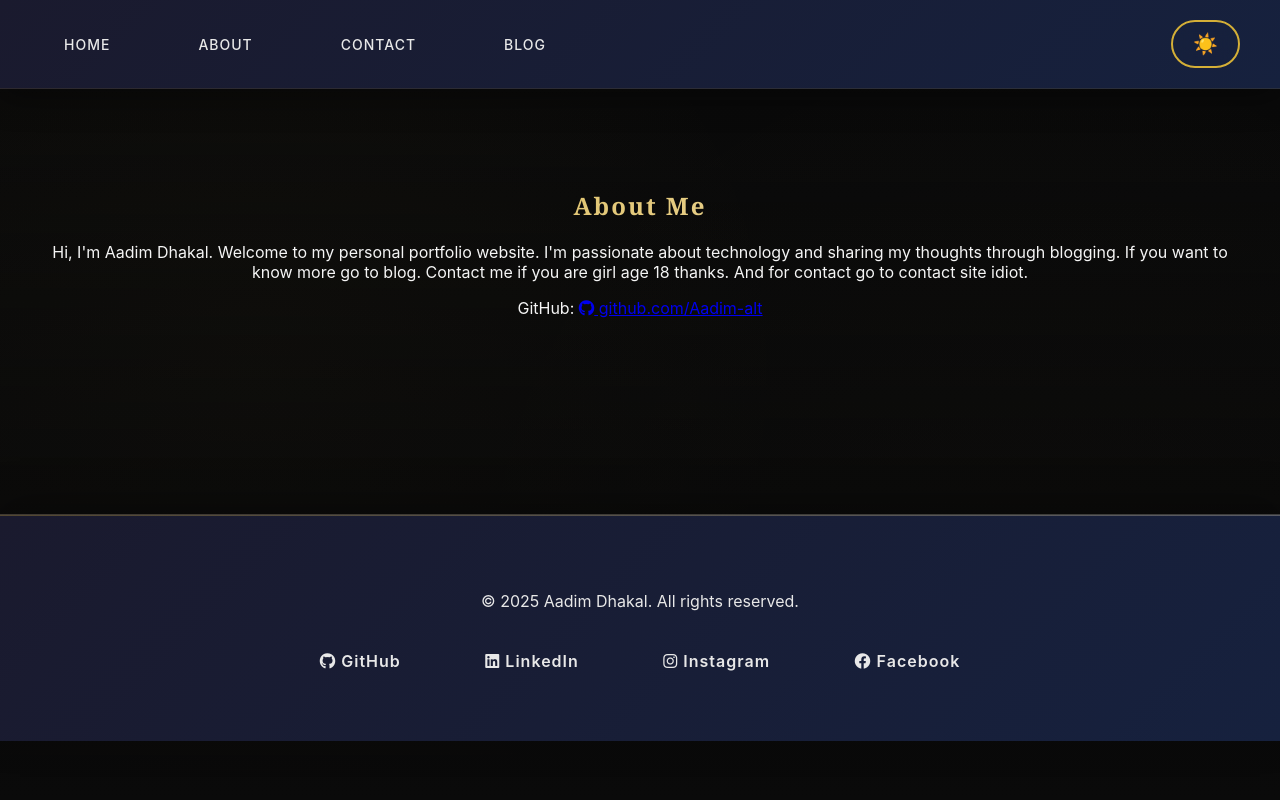
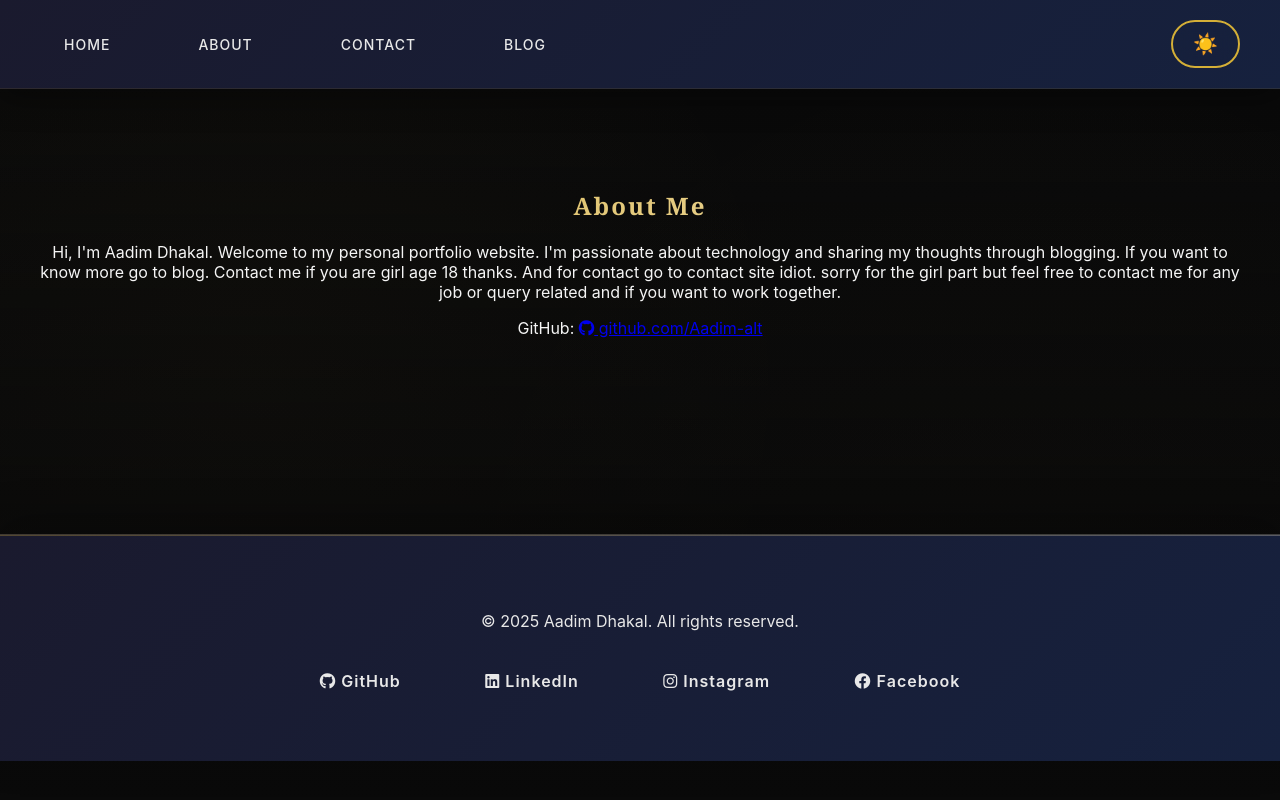
Before and after one commit to Aadim-alt/web, a plain HTML site: page about.html in a window 1280 px wide. Drawn offline with Linux system fonts and the light colour scheme.

Commit message:
Update contact message in about.html
Revised contact message to be more inclusive and professional.

```diff
--- a/about.html
+++ b/about.html
@@ -26,7 +26,7 @@
 <section>
     <h2>About Me</h2>
     <p>Hi, I'm Aadim Dhakal. Welcome to my personal portfolio website. I'm passionate about technology and sharing my thoughts through blogging.
-    If you want to know more go to blog. Contact me if you are girl age 18 thanks. And for contact go to contact site idiot.</p>
+    If you want to know more go to blog. Contact me if you are girl age 18 thanks. And for contact go to contact site idiot. sorry for the girl part but feel free to contact me for any job or query related and if you want to work together.</p>
     <p>GitHub:
         <a href="https://github.com/Aadim-alt" target="_blank">
             <i class="fab fa-github"></i>
```
